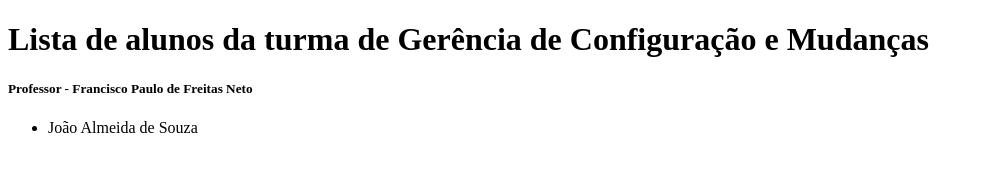
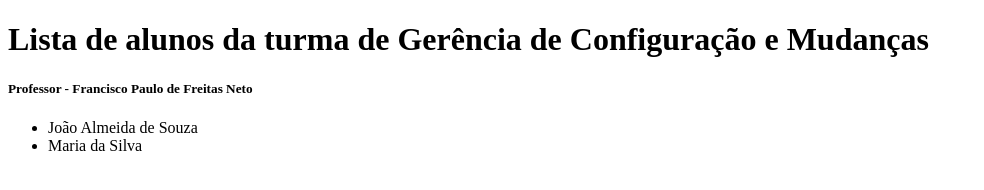
Before and after one commit to Morgan-Sa/site, a plain HTML site: page index.html in a window 1280 px wide. Shown: the whole page, without its empty margins (0-984 px from the left). Drawn offline with Linux system fonts and the light colour scheme.

Commit message:
Adicionando Maria

```diff
--- a/index.html
+++ b/index.html
@@ -14,6 +14,7 @@
 
     <ul>
         <li>João Almeida de Souza</li>
+        <li>Maria da Silva</li>
     </ul>
 
 
```
